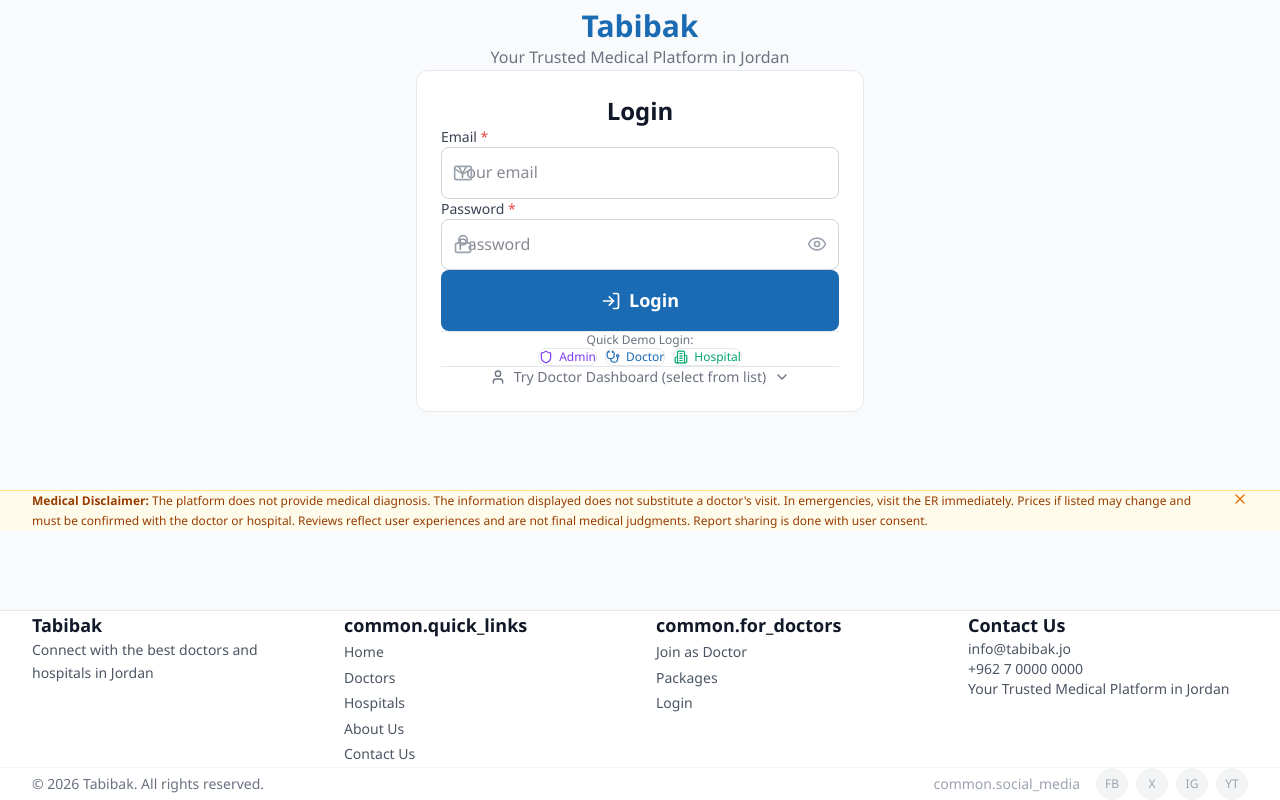
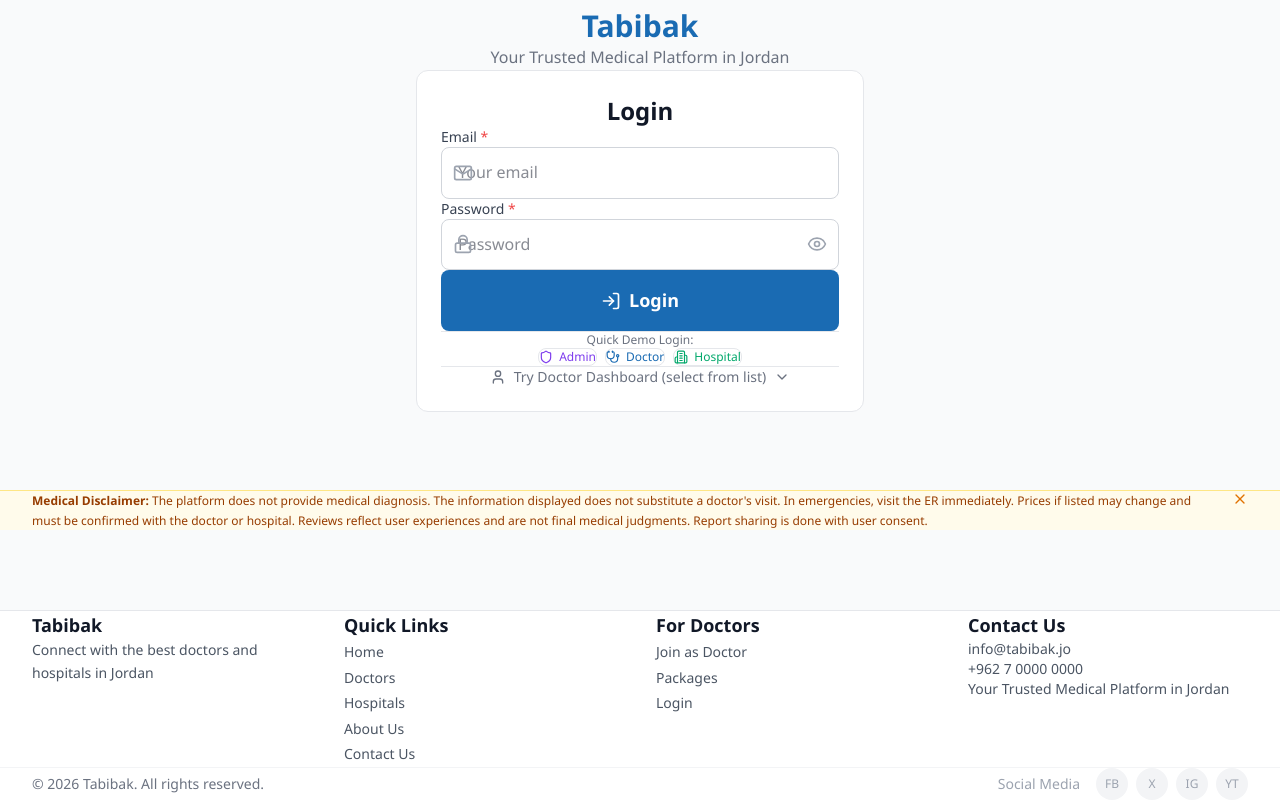
Before and after one commit to idreessc-cmd/Doctors, a Next.js app: page /en/login in a window 1280 px wide. Shown: the part 270-1070 px from the top of the page. Built offline with nearby package versions, Linux system fonts and the light colour scheme.

Commit message:
fix: import messages directly for SSG locale correctness

```diff
--- a/messages/ar.json
+++ b/messages/ar.json
@@ -230,6 +230,9 @@
     "no": "لا",
     "arabic": "العربية",
     "english": "English",
+    "quick_links": "روابط سريعة",
+    "for_doctors": "للأطباء",
+    "social_media": "وسائل التواصل",
     "contact_us": "تواصل معنا",
     "about_us": "من نحن",
     "rights": "جميع الحقوق محفوظة",
--- a/messages/en.json
+++ b/messages/en.json
@@ -230,6 +230,9 @@
     "no": "No",
     "arabic": "العربية",
     "english": "English",
+    "quick_links": "Quick Links",
+    "for_doctors": "For Doctors",
+    "social_media": "Social Media",
     "contact_us": "Contact Us",
     "about_us": "About Us",
     "rights": "All rights reserved",
--- a/src/app/[locale]/layout.tsx
+++ b/src/app/[locale]/layout.tsx
@@ -1,11 +1,13 @@
 import { ReactNode } from 'react';
 import { NextIntlClientProvider } from 'next-intl';
-import { getMessages, getTranslations } from 'next-intl/server';
+import { getTranslations } from 'next-intl/server';
 import { notFound } from 'next/navigation';
 import { routing } from '@/i18n/routing';
 import Header from '@/components/layout/Header';
 import Footer from '@/components/layout/Footer';
 import MedicalDisclaimer from '@/components/layout/MedicalDisclaimer';
+import arMessages from '../../../messages/ar.json';
+import enMessages from '../../../messages/en.json';
 import '../globals.css';
 
 type Props = {
@@ -37,7 +39,7 @@
     notFound();
   }
 
-  const messages = await getMessages();
+  const messages = locale === 'ar' ? arMessages : enMessages;
 
   return (
     <html dir={locale === 'ar' ? 'rtl' : 'ltr'} lang={locale}>
@@ -45,7 +47,7 @@
         <meta name="viewport" content="width=device-width, initial-scale=1.0, maximum-scale=5.0" />
       </head>
       <body>
-        <NextIntlClientProvider messages={messages}>
+        <NextIntlClientProvider locale={locale} messages={messages}>
           <Header />
           <main className="min-h-screen">{children}</main>
           <MedicalDisclaimer />
```
